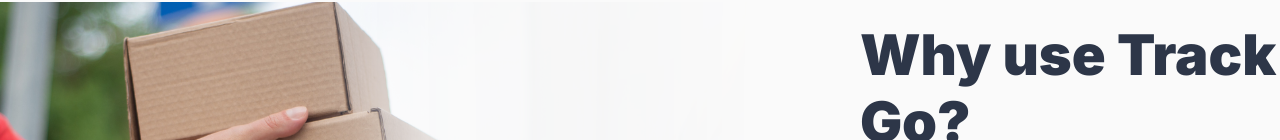
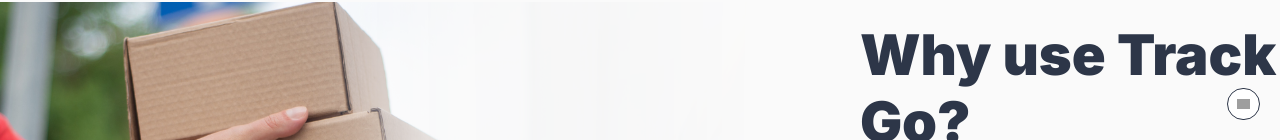
Before and after one commit to Hitagi7/Track-N-Go, a React (Vite) app: page / in a window 1280 px wide. Shown: the part 660-800 px from the top of the page. Built offline with nearby package versions, Linux system fonts and the light colour scheme; grey boxes are pictures that could not be loaded.

Commit message:
feat: added scroll to top in landing page

```diff
--- a/src/components/SideNavigation.css
+++ b/src/components/SideNavigation.css
@@ -95,11 +95,12 @@
 .Frame4 {
     display: flex;
     justify-content: center;
+    width: 100%;
     gap: 1.06rem;
     padding: 1rem 3.12rem 0.62rem 0rem;
 }
 
-.Frame5 {
+.profile-display {
     display: flex;
     flex-direction: column;
     justify-content: center;
@@ -107,7 +108,8 @@
 
 .Frame1:hover,
 .Frame2:hover,
-.Frame3:hover {
+.Frame3:hover,
+.Frame4:hover {
     cursor: pointer;
     background: hsl(0, 0%, 90%);
 }
--- a/src/components/SideNavigation.jsx
+++ b/src/components/SideNavigation.jsx
@@ -25,12 +25,12 @@
         </div>
         <hr class="hr2"/>
         <div className="Frame4">
-            <img src="/src/assets/icons/profile-placeholder.svg" alt="Profile Placeholder Icon" class="icon4"/>
-            <div className="Frame5">
+          <img src="/src/assets/icons/profile-placeholder.svg" alt="Profile Placeholder Icon" class="icon4"/>
+          <div className="profile-display">
             <p className="font-18 font-semibold">Lorem Ipsum</p>
             <p className="font-15 font-extralight">Basic Account</p>
           </div>
-          </div>
+        </div>
     </div>
   )
 }
--- a/src/components/dashboard/DashboardDeliveryDetails.css
+++ b/src/components/dashboard/DashboardDeliveryDetails.css
@@ -70,6 +70,7 @@
     display: flex;
     align-items: center;
     justify-content: center;
+    cursor: pointer;
 }
 
 .ManageSettings {
@@ -84,6 +85,16 @@
     align-items: center;
     justify-content: center;
     border: 0.6px solid #DE5654;
+    cursor: pointer;
+}
+
+.SeeHistory:hover {
+    opacity: 90%;
+}
+
+.ManageSettings:hover {
+    border-color:hsl(1, 68%, 50%);
+    color: hsl(1, 68%, 50%);
 }
 
 button {
--- a/src/components/dashboard/DashboardHistory.css
+++ b/src/components/dashboard/DashboardHistory.css
@@ -84,6 +84,11 @@
     line-height: normal;
     justify-content: flex-start;
     padding: 0 0 0 6rem;
+    cursor: pointer;
+}
+
+.details2:hover {
+    opacity: 80%;
 }
 
 .Frame13 {
--- a/src/components/dashboard/DashboardTracker.css
+++ b/src/components/dashboard/DashboardTracker.css
@@ -54,4 +54,9 @@
     line-height: normal;
     gap: 0.625rem;
     height: 100%;
+    cursor: pointer;
 }
+
+.Submit:hover {
+    opacity: 90%;
+}
--- a/src/components/landingpage/Header.css
+++ b/src/components/landingpage/Header.css
@@ -29,7 +29,25 @@
     font-weight: bold;
 }
 
+.scroll-to-top {
+    display: flex;
+    justify-content: center;
+    position: fixed;
+    bottom: 1.25rem;
+    right: 1.25rem;
+    border: 1px solid #2D3648;
+    background-color: white;
+    color: white;
+    width: 0.038rem;
+    height: 0.625rem;
+    padding: 0.625rem 0.938rem;
+    border-radius: 2rem;
+    cursor: pointer;
+}
 
+.scroll-to-top:hover {
+    opacity: 80%;
+}
 a {
     all: unset;
 }
--- a/src/components/landingpage/Header.jsx
+++ b/src/components/landingpage/Header.jsx
@@ -7,6 +7,10 @@
 function scrollTo(sectionId) {
   const element = document.getElementById(sectionId);
   element.scrollIntoView({ behavior: 'smooth' });
+}
+
+const scrollToTop = () => {
+  window.scrollTo({ top: 0, behavior: 'smooth' });
 }
 
 function Header() {
@@ -25,6 +29,7 @@
             </ul>
             <ButtonStack />
             <hr />
+            <button className="scroll-to-top" onClick={scrollToTop}><img src="/src/assets//icons/up-arrow.svg" alt="up-arrow" /></button>
         </div>
     </div>
   )
```
